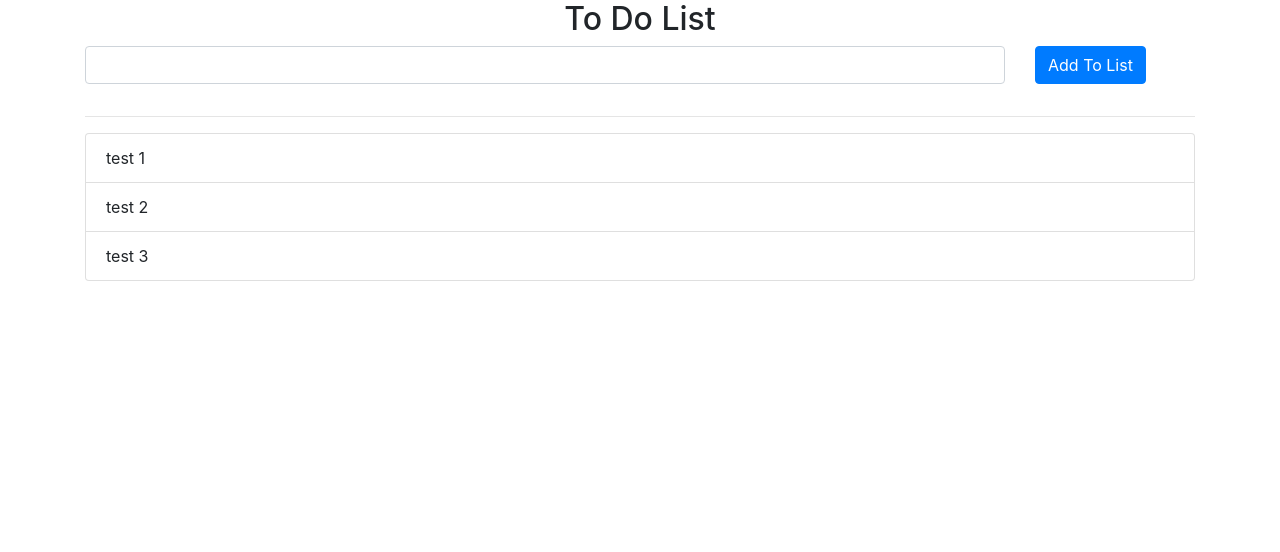
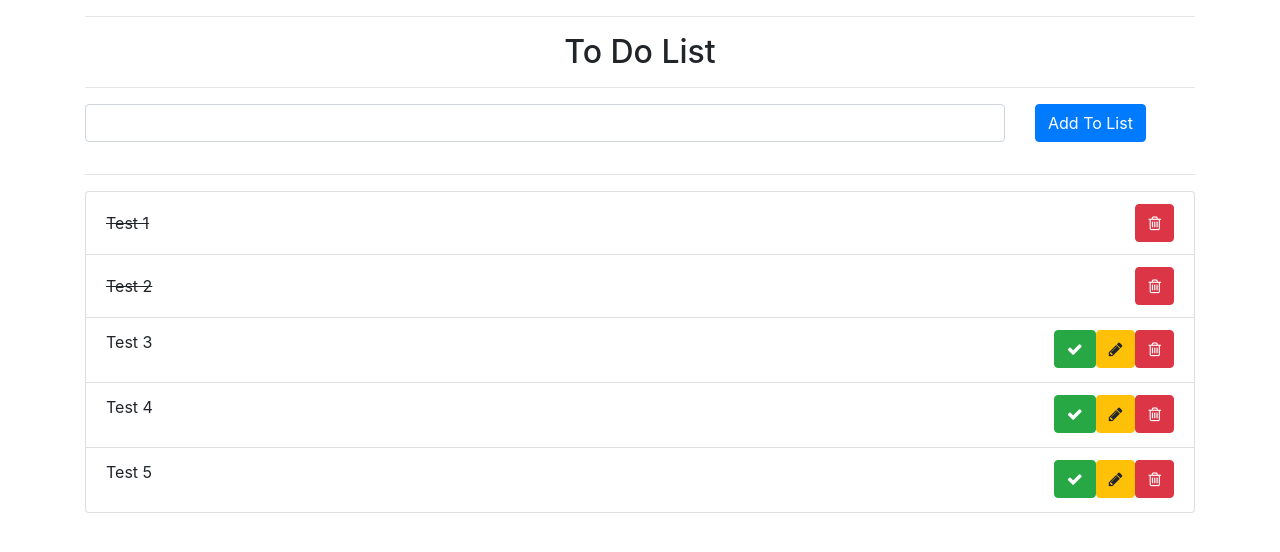
Before and after one commit to byshako/Home-Tasks, an Angular app: page / in a window 1280 px wide. Shown: the top 552 px of the page. Built offline with nearby package versions, Linux system fonts and the light colour scheme.

Commit message:
Delete Function

```diff
--- a/src/app/app.module.ts
+++ b/src/app/app.module.ts
@@ -3,6 +3,8 @@ import { NgModule } from '@angular/core';
 
 import { AppComponent } from './app.component';
 import { Task1Component } from './task-1/task-1.component';
+
+import {FormsModule, ReactiveFormsModule} from '@angular/forms';
 
 @NgModule({
   declarations: [
@@ -10,7 +12,9 @@ import { Task1Component } from './task-1/task-1.component';
     Task1Component,
   ],
   imports: [
-    BrowserModule
+    BrowserModule,
+    FormsModule,
+    ReactiveFormsModule,
   ],
   providers: [],
   bootstrap: [AppComponent]
--- a/src/app/task-1/task-1.component.html
+++ b/src/app/task-1/task-1.component.html
@@ -1,14 +1,16 @@
 <div class="row">
 
     <div class="col-12">
+        <hr>
         <h2 class="text-center">To Do List</h2>
+        <hr>
     </div>
 
     <div class="col-12">
         <div class="row">
             <div class="col-10">
                 <div class="form-group">
-          <input type="text" class="form-control">
+                    <input type="text" class="form-control" [(ngModel)]="name">
                 </div>
             </div>
 
@@ -17,11 +19,30 @@
             </div>
         </div>
     </div>
+
     <div class="col-12">
         <hr>
         <ul class="list-group">
-      <li class="list-group-item" *ngFor="let item of toDolist">
-        {{ item }}
+            <li class="list-group-item" *ngFor="let item of toDolist; let i = index">
+                <div class="row">
+                    <div class="col-6 align-content-center">
+                        <p *ngIf="!item.done; else elseBlock">{{ item.newName }}</p>
+                        <ng-template #elseBlock>
+                            <del>{{ item.newName }}</del>
+                        </ng-template>
+                    </div>
+                    <div class="col-6 text-right">
+                        <button class="btn btn-success" (click)="onDone(i)" *ngIf="!item.done">
+                            <i class="fa fa-check" aria-hidden="true"></i>
+                        </button>
+                        <button class="btn btn-warning" (click)="onEdit(i)" *ngIf="!item.done">
+                            <i class="fa fa-pencil" aria-hidden="true"></i>
+                        </button>
+                        <button class="btn btn-danger" (click)="onDelete(i)">
+                            <i class="fa fa-trash-o" aria-hidden="true"></i>
+                        </button>
+                    </div>
+                </div>
             </li>
         </ul>
     </div>
--- a/src/app/task-1/task-1.component.ts
+++ b/src/app/task-1/task-1.component.ts
@@ -1,4 +1,4 @@
-import { Component, OnInit } from '@angular/core';
+import {Component, OnInit} from '@angular/core';
 
 @Component({
     selector: 'app-task-1',
@@ -6,17 +6,36 @@ import { Component, OnInit } from '@angular/core';
     styleUrls: ['./task-1.component.css']
 })
 export class Task1Component implements OnInit {
-  name: string = 'tst';
-  toDolist = ['test 1', 'test 2', 'test 3'];
+    name: string;
+    toDolist = [
+        {done: true, newName: 'Test 1'},
+        {done: true, newName: 'Test 2'},
+        {done: false, newName: 'Test 3'},
+        {done: false, newName: 'Test 4'},
+        {done: false, newName: 'Test 5'},
+    ];
+    newName = '';
 
-  constructor() { }
+    constructor() {
+    }
 
     ngOnInit() {
     }
-  onAdd(){
-    this.toDolist.push(this.name);
+
+    onAdd() {
+        this.toDolist.push({
+            done: true,
+            newName: this.name
+        });
+        this.name = '';
     }
-  onRemove(){
+    onDelete(i) {
+        this.toDolist.splice(i, 1);
+    }
+    onDone(i) {
+        console.log('tst');
+    }
+    onEdit() {
 
     }
 }
```
Lines whose indentation alone changed are shown as unchanged.
